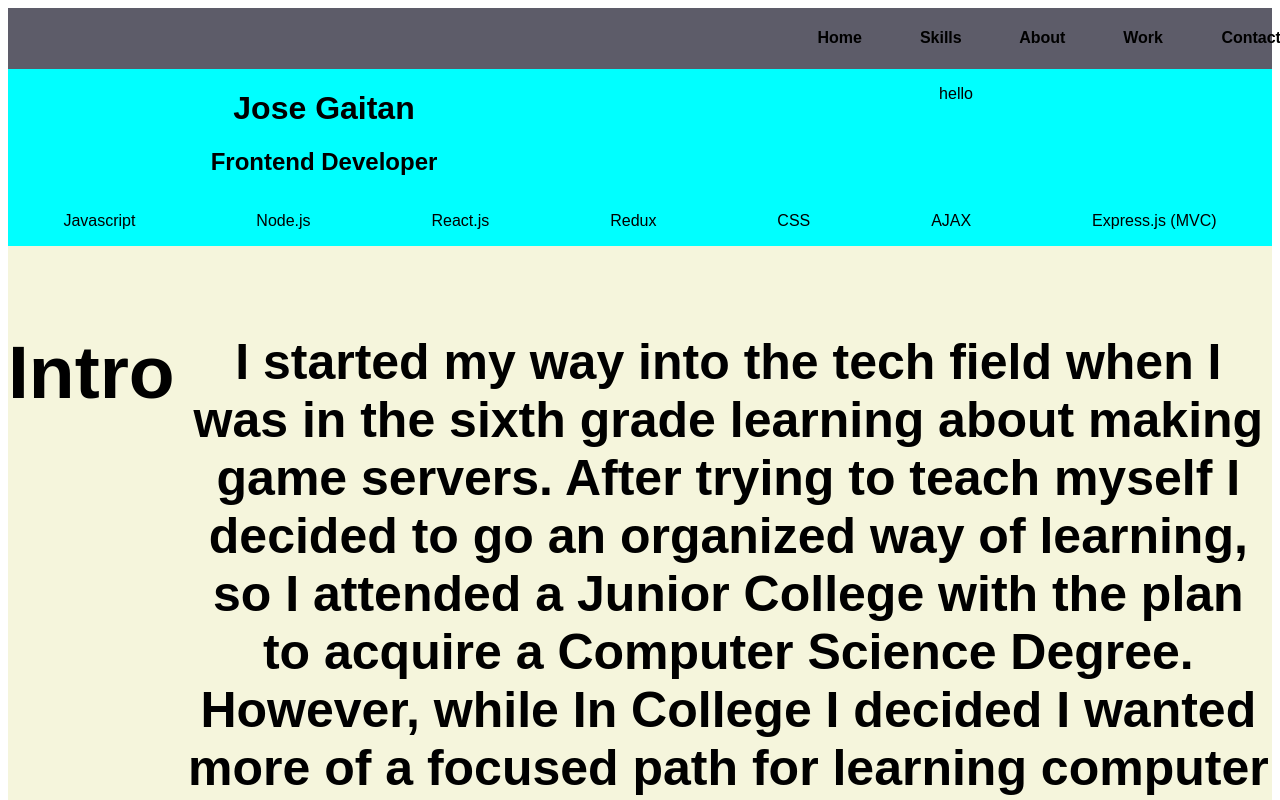
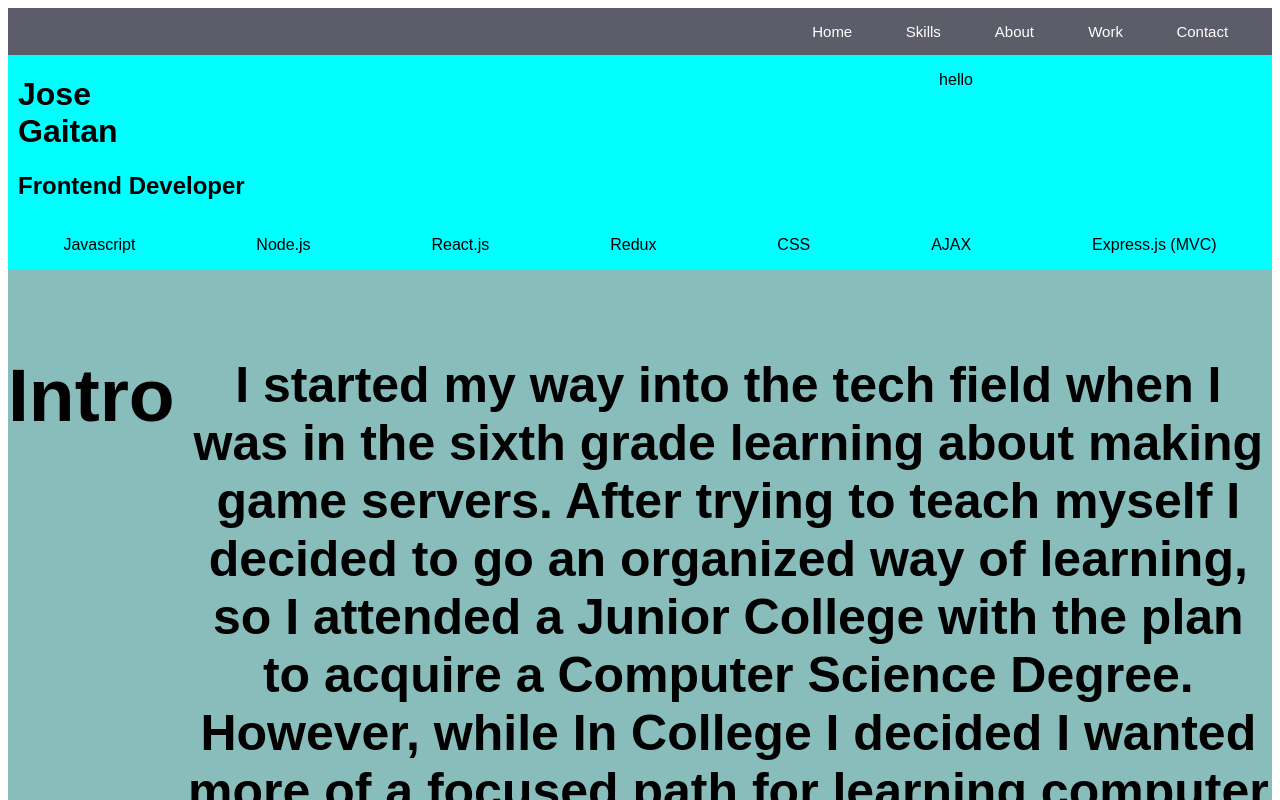
Before and after one commit to joeygaitan/react-portfolio, a React (Create React App) app: page / in a window 1280 px wide. Shown: the top 800 px of the page. Built offline with nearby package versions, Linux system fonts and the light colour scheme.

Commit message:
fixing css around site

```diff
--- a/src/components/Header/Header.js
+++ b/src/components/Header/Header.js
@@ -12,7 +12,7 @@ class Header extends Component {
         <div>
             <div className="wrapper">
                 <div className="item1">
-                    <h1>Jose Gaitan</h1>
+                    <h1>Jose <br/>Gaitan</h1>
                     <h2>Frontend Developer</h2>
                 </div>
                 <div className="item2">
--- a/src/components/Navbar/NavBar.js
+++ b/src/components/Navbar/NavBar.js
@@ -22,23 +22,23 @@ class NavBar extends Component {
             <div className="Buttons">
                 <div className="buttonItem">
                     <Dot className="dotSvg"/>
-                    <h4 className="buttonText">Home</h4>
+                    <p className="buttonText">Home</p>
                 </div>
                 <div className="buttonItem">
                     <Dot className="dotSvg"/>
-                    <h4 className="buttonText">Skills</h4>
+                    <p className="buttonText">Skills</p>
                 </div>
                 <div className="buttonItem">
                     <Dot className="dotSvg"/>
-                    <h4 className="buttonText">About</h4>
+                    <p className="buttonText">About</p>
                 </div>
                 <div className="buttonItem">
                     <Dot className="dotSvg"/>
-                    <h4 className="buttonText">Work</h4>
+                    <p className="buttonText">Work</p>
                 </div>
                 <div className="buttonItem">
                     <Dot className="dotSvg"/>
-                    <h4 className="buttonText">Contact</h4>
+                    <p className="buttonText">Contact</p>
                 </div>
             </div>
         </div> );
--- a/src/css/body.css
+++ b/src/css/body.css
@@ -1,6 +1,6 @@
 .bodyContainer{
     display: grid;
-    background-color: beige;
+    background-color: #88BDBC;
 }
 
 .languageBar {
--- a/src/css/header.css
+++ b/src/css/header.css
@@ -5,7 +5,8 @@
 }
 
 .item1 {
-    text-align: center;
+    text-align: left;
+    margin-left: 10px;
 }
 
 .item2{
--- a/src/css/navbar.css
+++ b/src/css/navbar.css
@@ -11,16 +11,19 @@
 .Buttons{
   display: grid;
   grid-template-columns: 20% 20% 20% 20% 20%;
+  margin-right:50px;
 }
 
 .buttonItem{
   display: grid;
   grid-template-columns:50% 50%;
+  margin-right:
 }
 
 .buttonText{
   margin-right: 5px;
-
+  font-size: 15px;
+  color: white;
 }
 
 
@@ -41,16 +44,10 @@
   color: white;
 }
 
-.buttonItem:hover svg{
+.buttonItem:hover svg circle{
   transition-duration: .4s;
   cursor: pointer;
   fill: #5AE2EB;
   cursor: pointer;
   color: white;
 }
-
-/* .dotSvg:hover{
-  transition-duration: .4s;
-  cursor: pointer;
-  fill: #5AE2EB;
-} */
```
